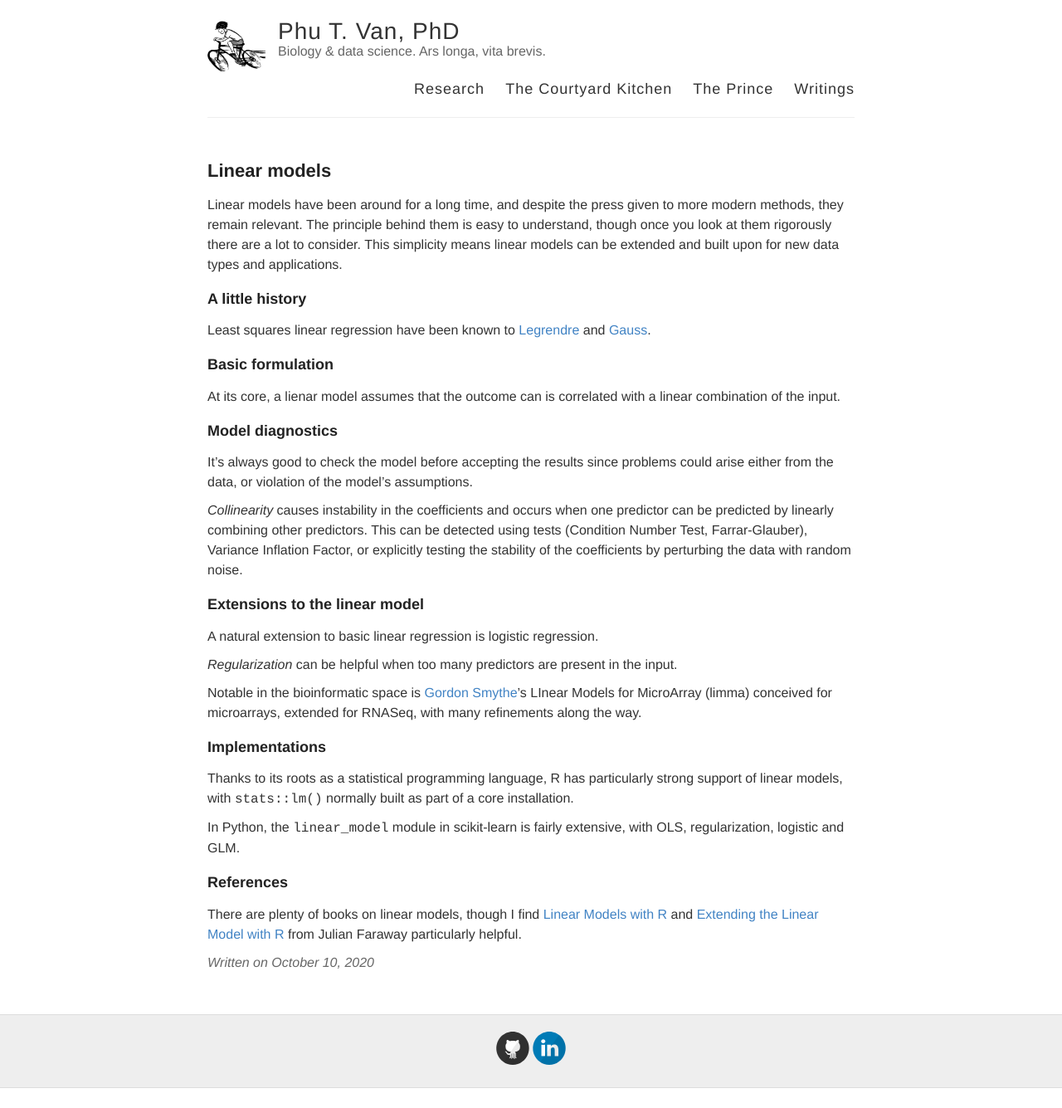
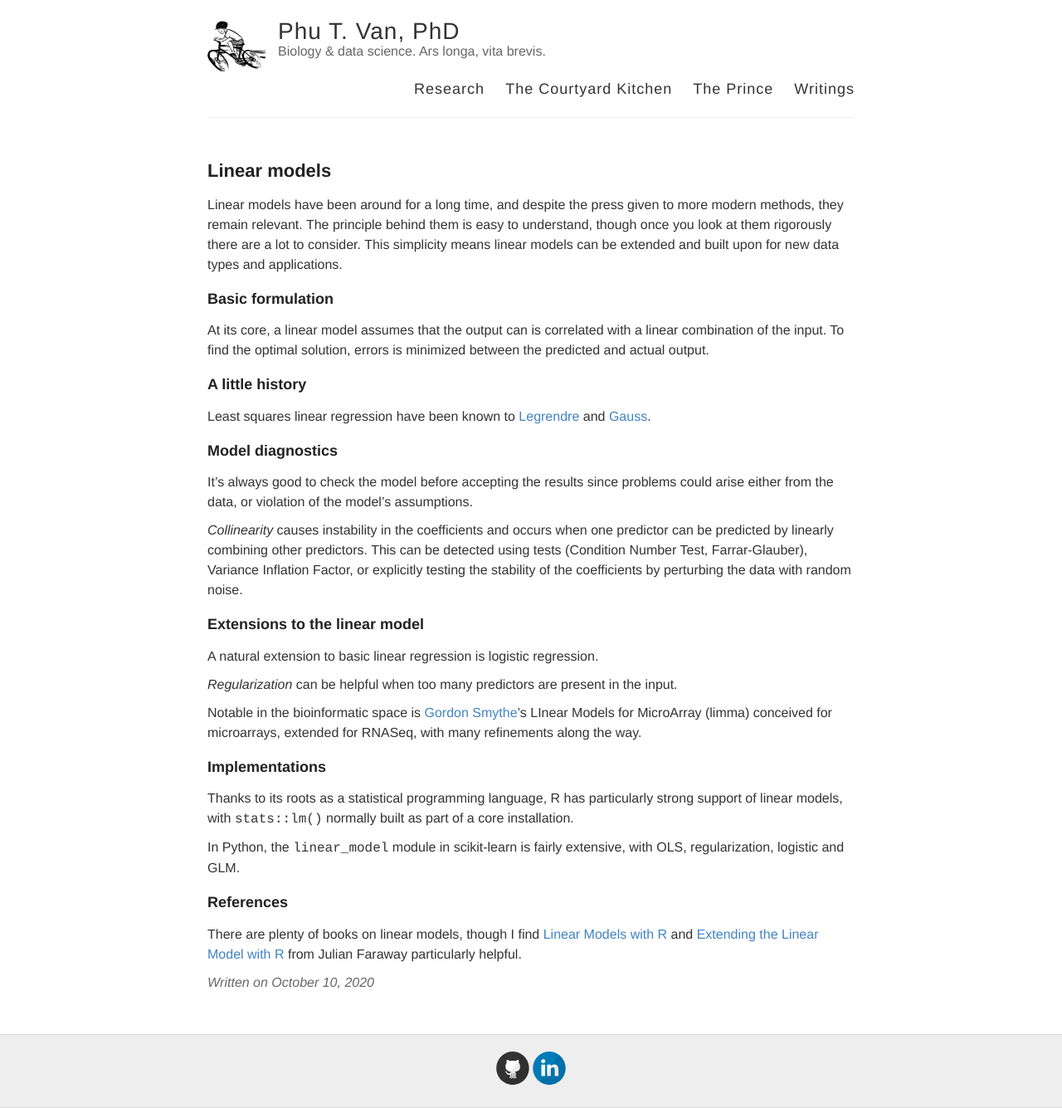
Before and after one commit to ptvan/ptvan.github.io, a Jekyll site: the page built from _posts/2020-10-10-linear-models.md, in a window 1280 px wide. Shown: the whole page at 83% size. Built offline with Jekyll 4.4.1, drawn with Linux system fonts in a browser that asks for light colours; before the commit the page ends 1311 px from its top, so only the background shows below that.

Commit message:
expanded basic formulation

```diff
--- a/_posts/2020-10-10-linear-models.md
+++ b/_posts/2020-10-10-linear-models.md
@@ -5,13 +5,13 @@ title: Linear models
 
 Linear models have been around for a long time, and despite the press given to more modern methods, they remain relevant. The principle behind them is easy to understand, though once you look at them rigorously there are a lot to consider. This simplicity means linear models can be extended and built upon for new data types and applications.
 
+### Basic formulation
+
+At its core, a linear model assumes that the output can is correlated with a linear combination of the input. To find the optimal solution, errors is minimized between the predicted and actual output.
+
 ### A little history
 
 Least squares linear regression have been known to [Legrendre](https://en.wikipedia.org/wiki/Adrien-Marie_Legendre) and [Gauss](https://en.wikipedia.org/wiki/Carl_Friedrich_Gauss).
-
-### Basic formulation
-
-At its core, a lienar model assumes that the outcome can is correlated with a linear combination of the input.
 
 ### Model diagnostics
 
```
